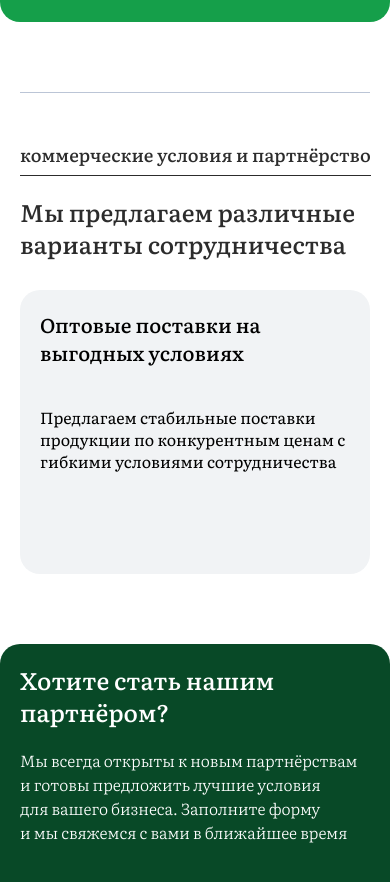
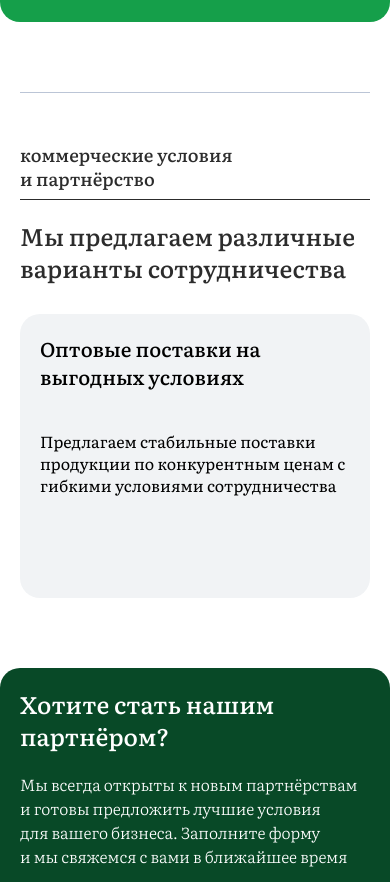
Before and after one commit to Zafarovpolat/IYE, a Next.js app: page /clients in a window 390 px wide. Shown: the part 7052-7934 px from the top of the page. Built offline with nearby package versions, Linux system fonts and the light colour scheme.

Commit message:
Add files via upload

```diff
--- a/src/app/clients/page.jsx
+++ b/src/app/clients/page.jsx
@@ -883,7 +883,7 @@ export default function Clients() {
                                     Готовы произвести то, что нужно именно вам
                                 </h4>
                                 <p className={styles.productsBannerInfo}>В каталоге — лишь часть наших возможностей. Мы можем разработать и запустить в производство продукцию по вашему техническому заданию, от рецептуры до упаковки</p>
-                                <button className={styles.productsBannerBtn}>Отправить заявку</button>
+                                <button className={styles.productsBannerBtn} onClick={toggleModal}>Отправить заявку</button>
                             </div>
                         </div>
                     </div>
--- a/src/app/styles/Clients.module.css
+++ b/src/app/styles/Clients.module.css
@@ -1827,6 +1827,10 @@
     .successModalInner2 {
         padding: 20px;
     }
+
+    .partnersTitle {
+        text-wrap: wrap;
+    }
 }
 
 /* QUESTIONS */
```
